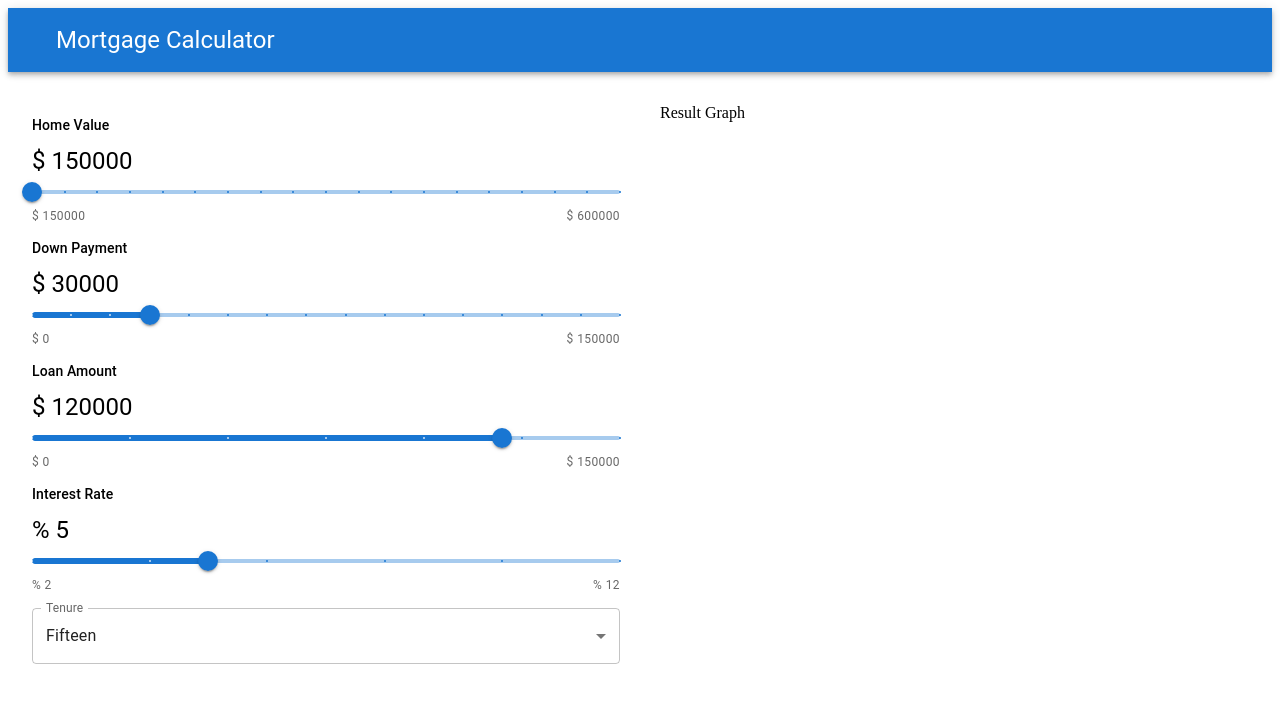
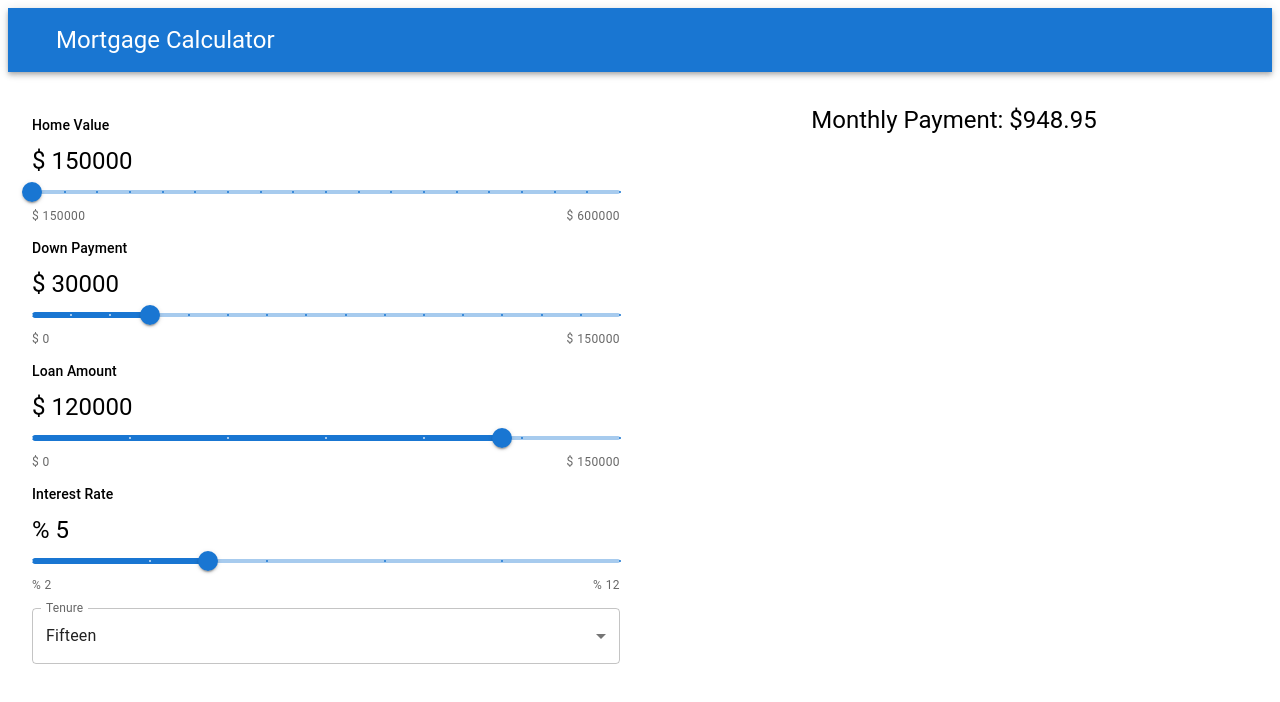
Before and after one commit to tabbytoney/MortgageCalculator.React, a React (Create React App) app: page / in a window 1280 px wide. Shown: the top 702 px of the page. Built offline with nearby package versions, Linux system fonts and the light colour scheme; the HTML template or start-up script is replaced by a standard one.

Commit message:
monthly payment calculation

```diff
--- a/src/App.js
+++ b/src/App.js
@@ -36,7 +36,7 @@ function App() {
             <TenureDropdown data={data} setData={setData} />
           </Grid>
           <Grid item xs={12} md={6}>
-            <ResultGraph />
+            <ResultGraph data={data} setData={setData} />
           </Grid>
         </Grid>
       </Container>
--- a/src/components/ResultGraph.js
+++ b/src/components/ResultGraph.js
@@ -1,7 +1,26 @@
+import { Stack, Typography } from '@mui/material';
 import React from 'react';
 
-const ResultGraph = () => {
-  return <div>Result Graph</div>;
+const ResultGraph = ({ data }) => {
+  const { homeValue, downPayment, loanAmount, interestRate, tenure } = data;
+
+  // total amount of months to pay
+  const totalMonths = tenure * 12;
+  const interestRatePerMonth = interestRate / 100 / 12;
+  const monthlyPayment =
+    (loanAmount *
+      interestRatePerMonth *
+      (1 + interestRatePerMonth) ** totalMonths) /
+    ((1 + interestRatePerMonth) ** totalMonths - 1);
+  const totalInterestGenerated = monthlyPayment * totalMonths - loanAmount;
+
+  return (
+    <Stack>
+      <Typography textAlign='center' variant='h5'>
+        Monthly Payment: ${monthlyPayment.toFixed(2)}
+      </Typography>
+    </Stack>
+  );
 };
 
 export default ResultGraph;
```
